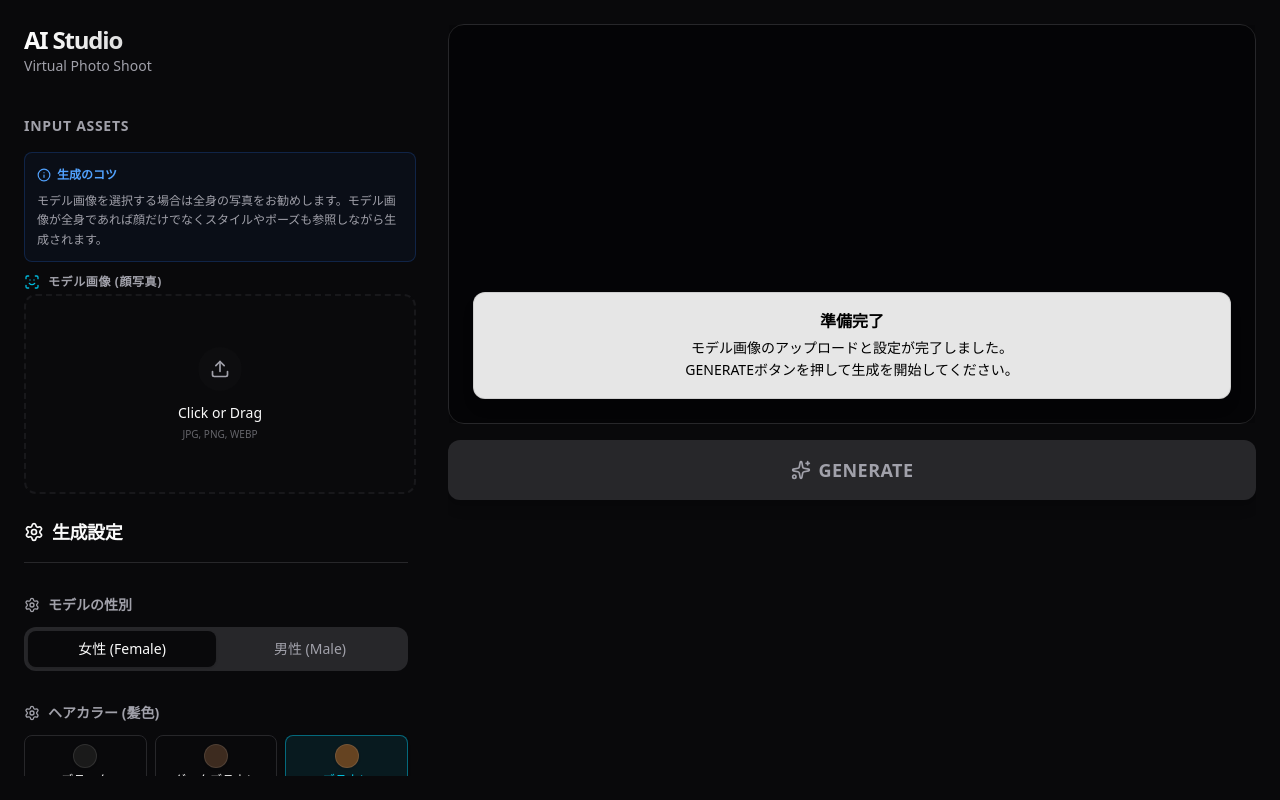
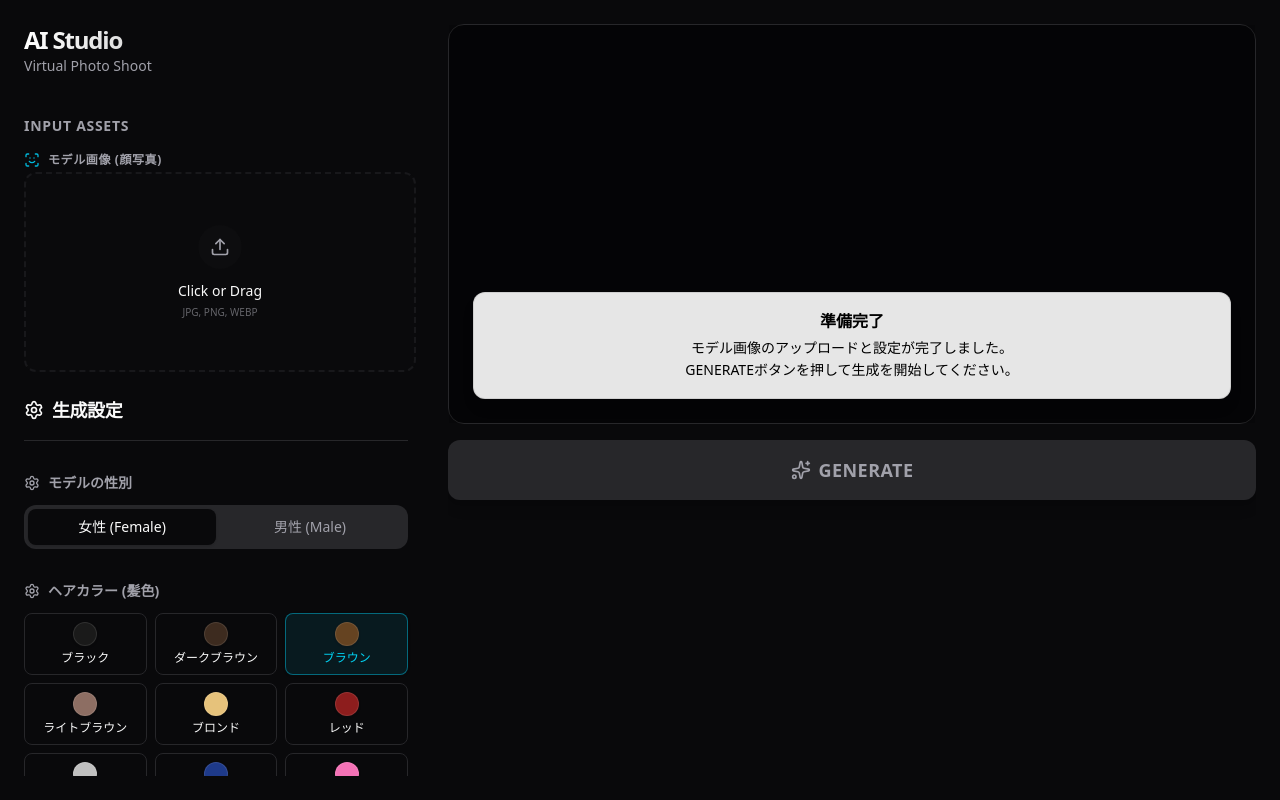
Before and after one commit to masatosaikyo1016-max/hair-style, a Next.js app: page / in a window 1280 px wide. Built offline with nearby package versions, Linux system fonts and the light colour scheme.

Commit message:
Remove 'Tips for Generation' text

```diff
--- a/src/components/UploadZone.tsx
+++ b/src/components/UploadZone.tsx
@@ -55,13 +55,7 @@ export function UploadZone({ onModelSelect }: UploadZoneProps) {
 
         return (
             <div className="space-y-2">
-                <div className="mb-3 p-3 bg-blue-500/5 border border-blue-500/20 rounded-lg text-xs leading-relaxed text-muted-foreground">
-                    <span className="font-bold text-blue-400 flex items-center gap-1.5 mb-1.5">
-                        <Info className="w-3.5 h-3.5" />
-                        生成のコツ
-                    </span>
-                    モデル画像を選択する場合は全身の写真をお勧めします。モデル画像が全身であれば顔だけでなくスタイルやポーズも参照しながら生成されます。
-                </div>
+
 
                 <div className="flex items-center justify-between mb-1">
                     <div className="flex items-center gap-2">
```
